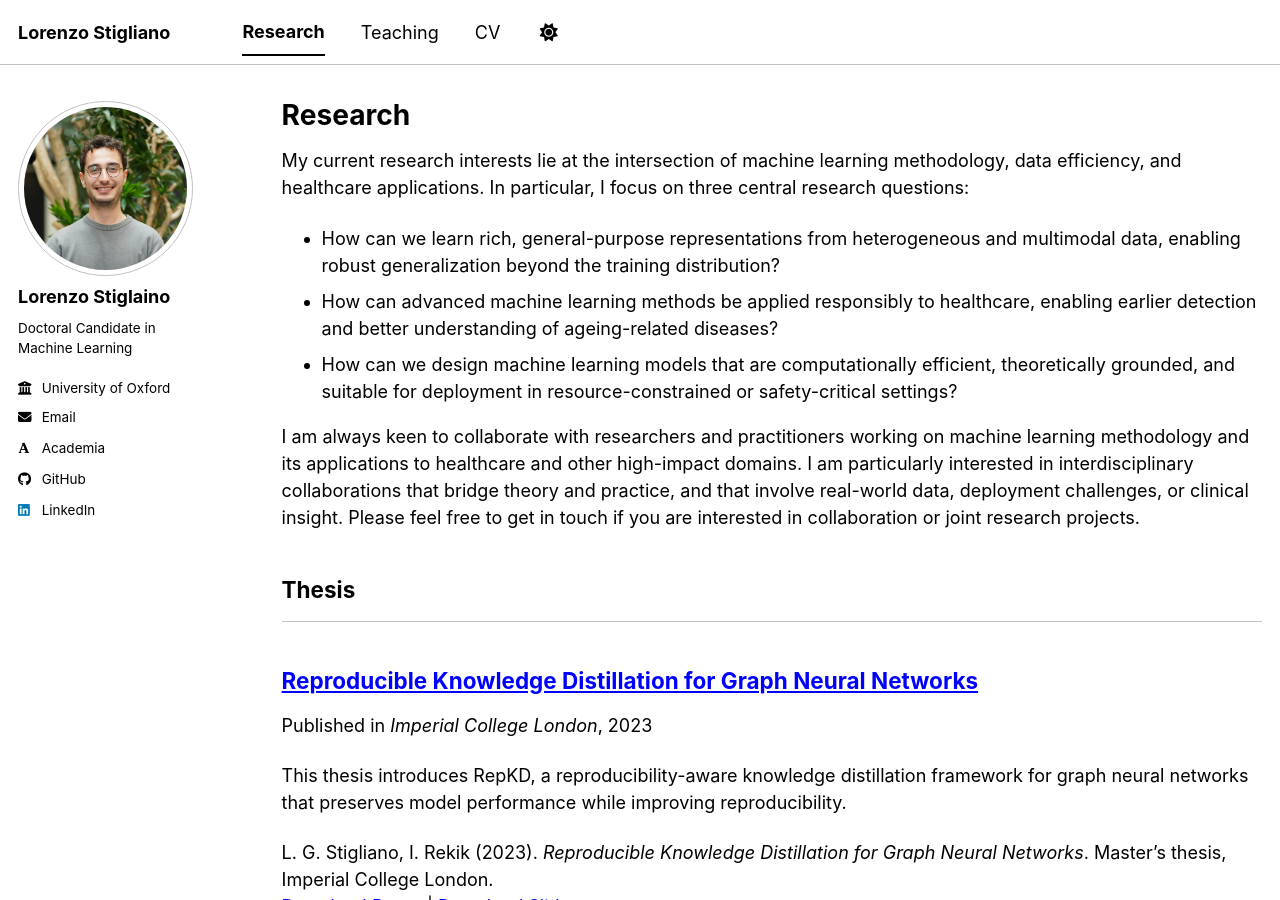
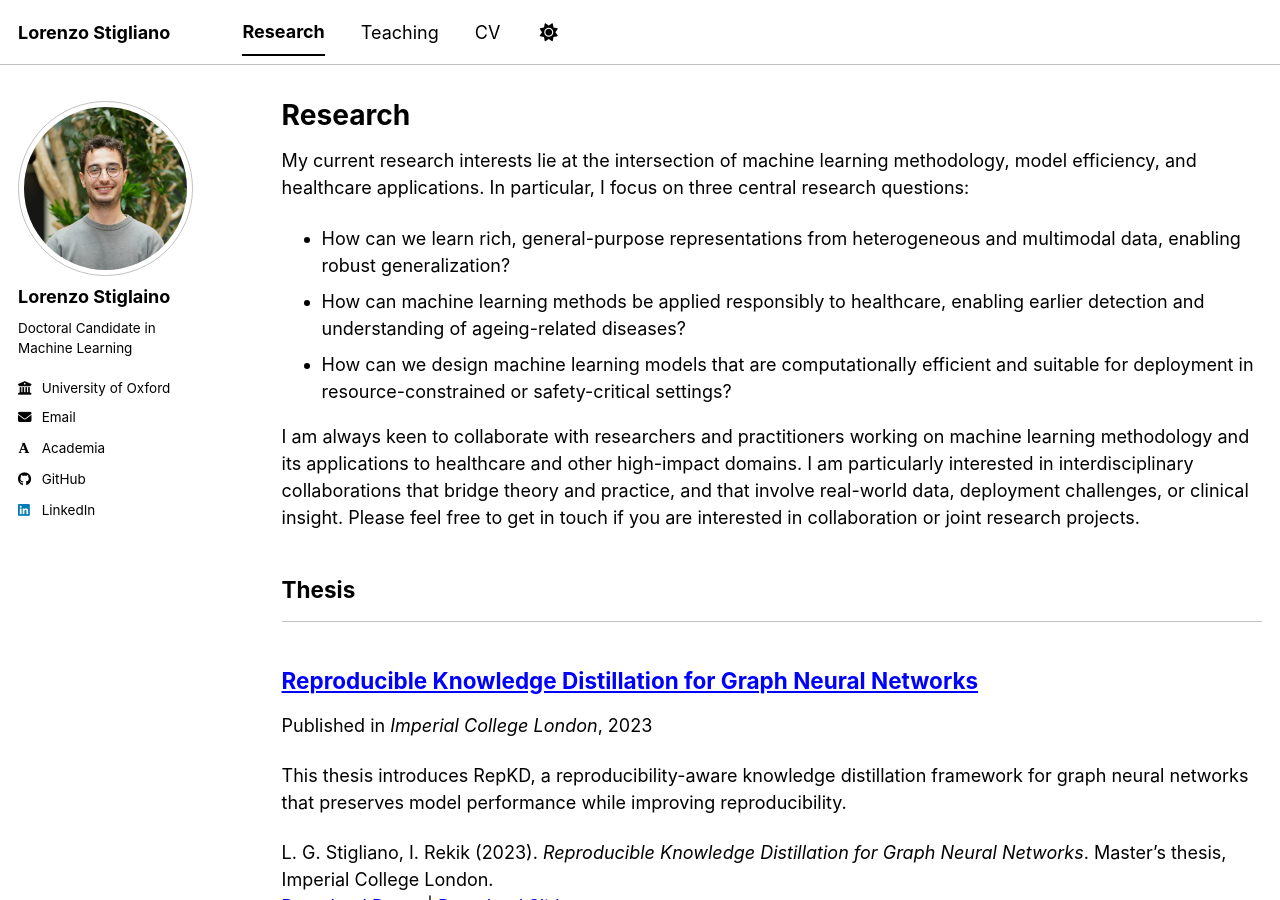
Before and after one commit to LorenzoStigliano/lorenzostigliano.github.io, a Jekyll site: the page built from _pages/publications.html, in a window 1280 px wide and 900 px high. Built offline with Jekyll 4.4.1, drawn with Linux system fonts in a browser that asks for light colours; some web fonts are replaced; a script bundle is joined from its source files by our own code; library files that are not in the unit come from our copies.

Commit message:
update research interests

```diff
--- a/_pages/publications.html
+++ b/_pages/publications.html
@@ -11,12 +11,12 @@ author_profile: true
 
 {% include base_path %}
 
-<p>My current research interests lie at the intersection of machine learning methodology, data efficiency, and healthcare applications. In particular, I focus on three central research questions:</p>
+<p>My current research interests lie at the intersection of machine learning methodology, model efficiency, and healthcare applications. In particular, I focus on three central research questions:</p>
 
 <ul>
-  <li>How can we learn rich, general-purpose representations from heterogeneous and multimodal data, enabling robust generalization beyond the training distribution?</li>
-  <li>How can advanced machine learning methods be applied responsibly to healthcare, enabling earlier detection and better understanding of ageing-related diseases?</li>
-  <li>How can we design machine learning models that are computationally efficient, theoretically grounded, and suitable for deployment in resource-constrained or safety-critical settings?</li>
+  <li>How can we learn rich, general-purpose representations from heterogeneous and multimodal data, enabling robust generalization?</li>
+  <li>How can machine learning methods be applied responsibly to healthcare, enabling earlier detection and understanding of ageing-related diseases?</li>
+  <li>How can we design machine learning models that are computationally efficient and suitable for deployment in resource-constrained or safety-critical settings?</li>
 </ul>
 
 <p>I am always keen to collaborate with researchers and practitioners working on machine learning methodology and its applications to healthcare and other high-impact domains. I am particularly interested in interdisciplinary collaborations that bridge theory and practice, and that involve real-world data, deployment challenges, or clinical insight. Please feel free to get in touch if you are interested in collaboration or joint research projects.</p>
```
